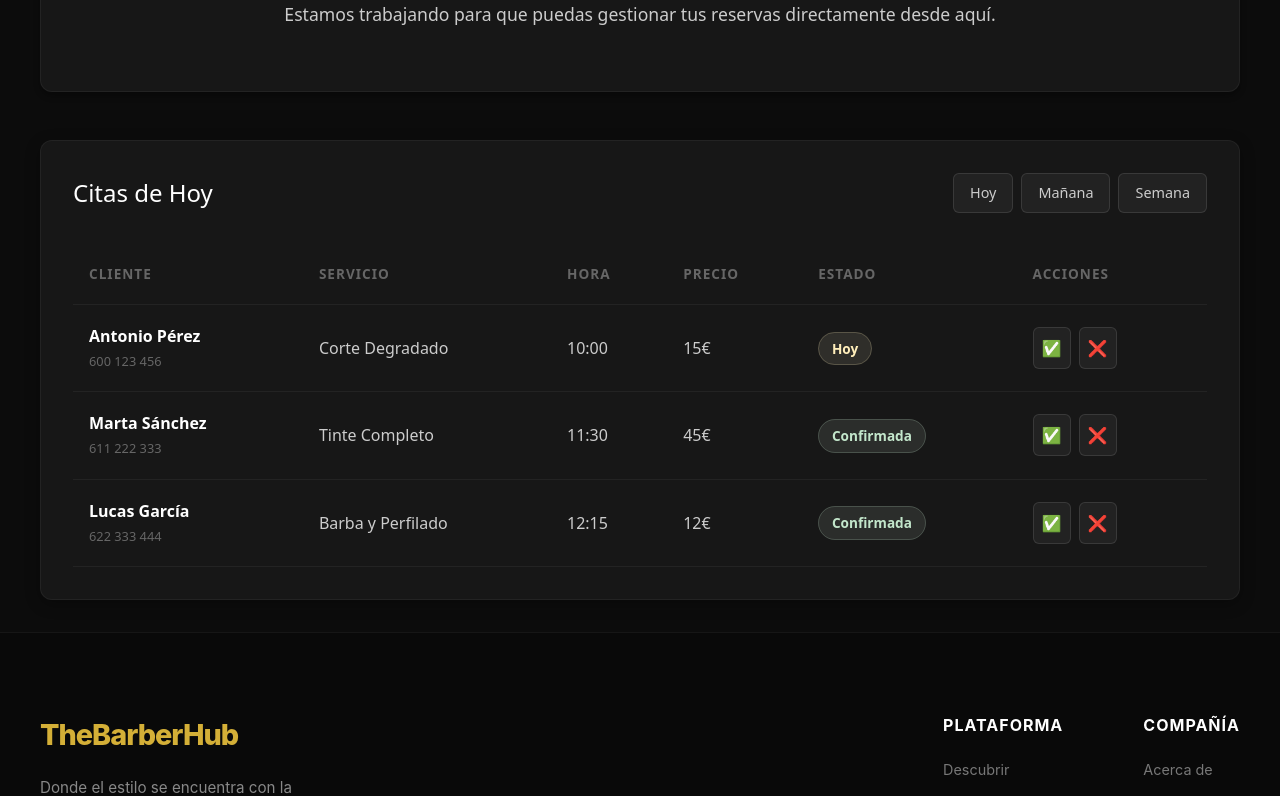
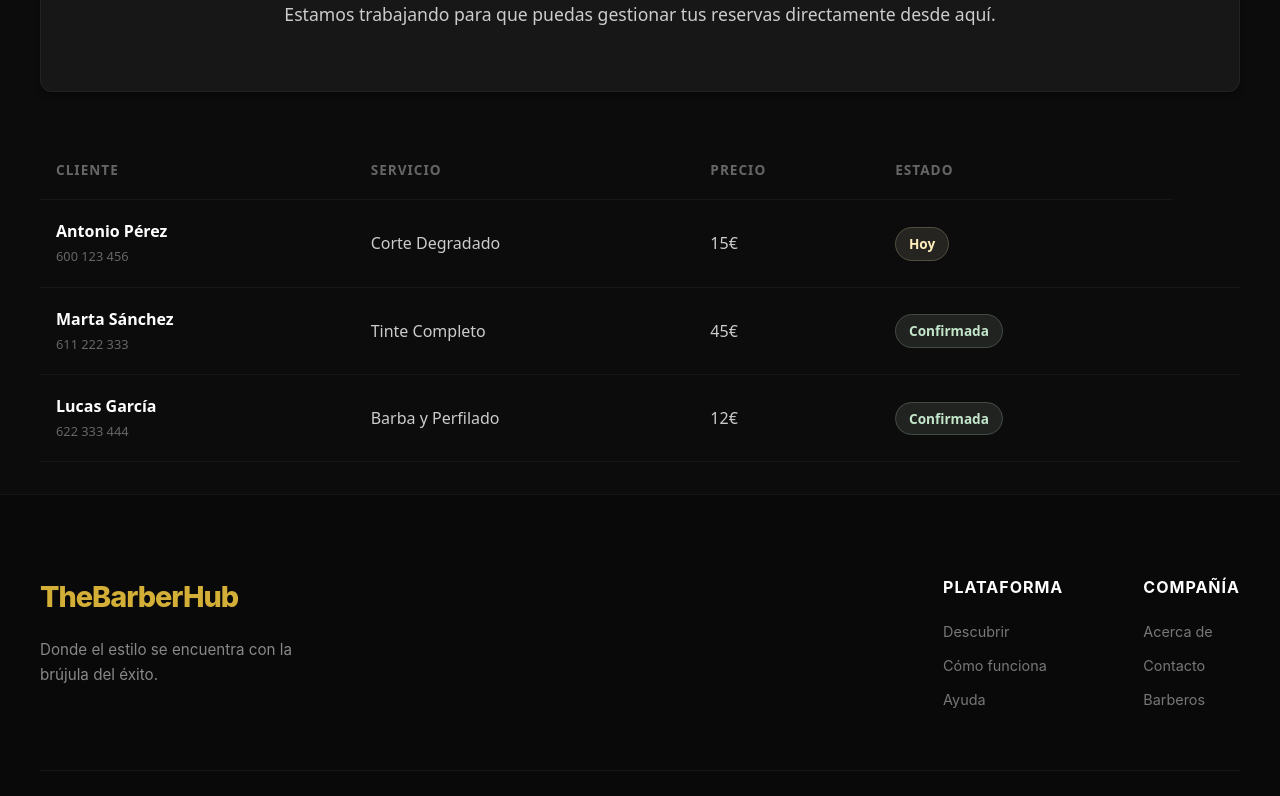
Before and after one commit to TheBarberHub-2/Front-Cliente, an Angular app in the folder Front-Cliente/: page /mis-reservas in a window 1280 px wide. Shown: the part 431-1227 px from the top of the page. Built offline with nearby package versions, Linux system fonts and the light colour scheme; no server answers; sample sign-in values are in the browser's storage.

Commit message:
Tablas reservas

```diff
--- a/Front-Cliente/src/app/components/pages/c-peluqueria-reservas/c-peluqueria-reservas.html
+++ b/Front-Cliente/src/app/components/pages/c-peluqueria-reservas/c-peluqueria-reservas.html
@@ -8,63 +8,41 @@
             <p>Estamos trabajando para que puedas gestionar tus reservas directamente desde aquí.</p>
         </div>
 
-        <!-- Professional mockup table -->
-        <div class="c-reservas__table-container">
-            <div class="table-header">
-                <h2>Citas de Hoy</h2>
-                <div class="table-actions">
-                    <button class="btn-filter">Hoy</button>
-                    <button class="btn-filter">Mañana</button>
-                    <button class="btn-filter">Semana</button>
-                </div>
-            </div>
             <table class="reservas-table">
                 <thead>
                     <tr>
                         <th>Cliente</th>
                         <th>Servicio</th>
-                        <th>Hora</th>
                         <th>Precio</th>
                         <th>Estado</th>
-                        <th>Acciones</th>
                     </tr>
                 </thead>
                 <tbody>
                     <tr>
                         <td><strong>Antonio Pérez</strong><br><small>600 123 456</small></td>
                         <td>Corte Degradado</td>
-                        <td>10:00</td>
                         <td>15€</td>
                         <td><span class="status status--pending">Hoy</span></td>
                         <td>
-                            <button class="btn-icon">✅</button>
-                            <button class="btn-icon">❌</button>
                         </td>
                     </tr>
                     <tr>
                         <td><strong>Marta Sánchez</strong><br><small>611 222 333</small></td>
                         <td>Tinte Completo</td>
-                        <td>11:30</td>
                         <td>45€</td>
                         <td><span class="status status--confirmed">Confirmada</span></td>
                         <td>
-                            <button class="btn-icon">✅</button>
-                            <button class="btn-icon">❌</button>
+
                         </td>
                     </tr>
                     <tr>
                         <td><strong>Lucas García</strong><br><small>622 333 444</small></td>
                         <td>Barba y Perfilado</td>
-                        <td>12:15</td>
                         <td>12€</td>
                         <td><span class="status status--confirmed">Confirmada</span></td>
                         <td>
-                            <button class="btn-icon">✅</button>
-                            <button class="btn-icon">❌</button>
                         </td>
                     </tr>
                 </tbody>
             </table>
         </div>
-    </div>
-</div>
```
